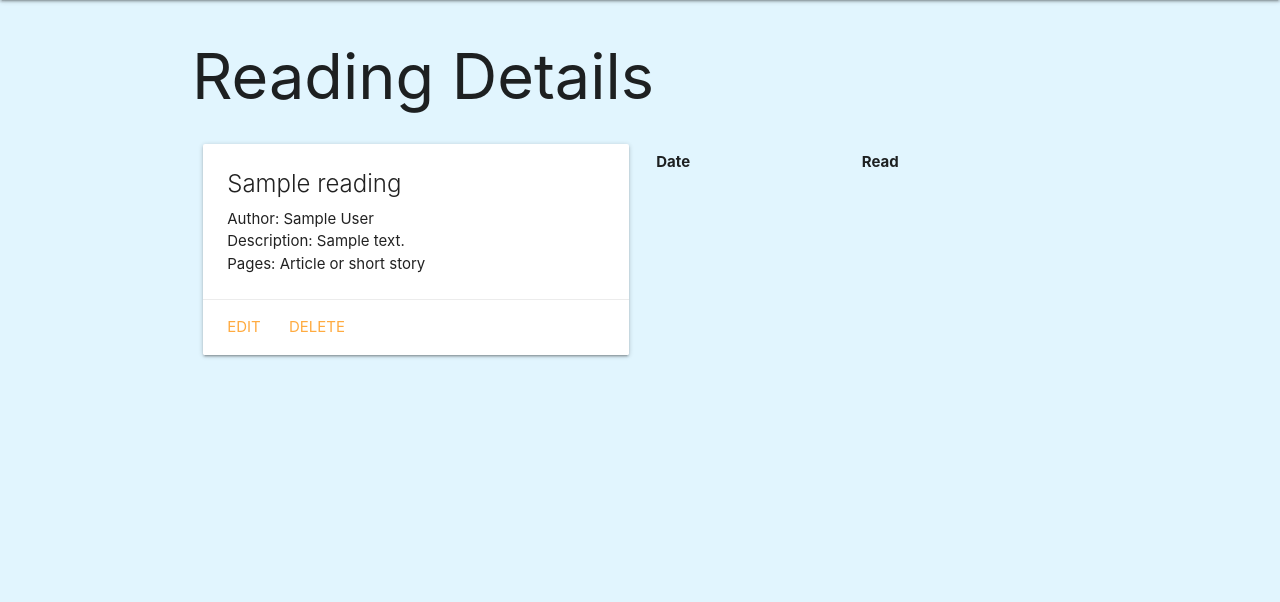
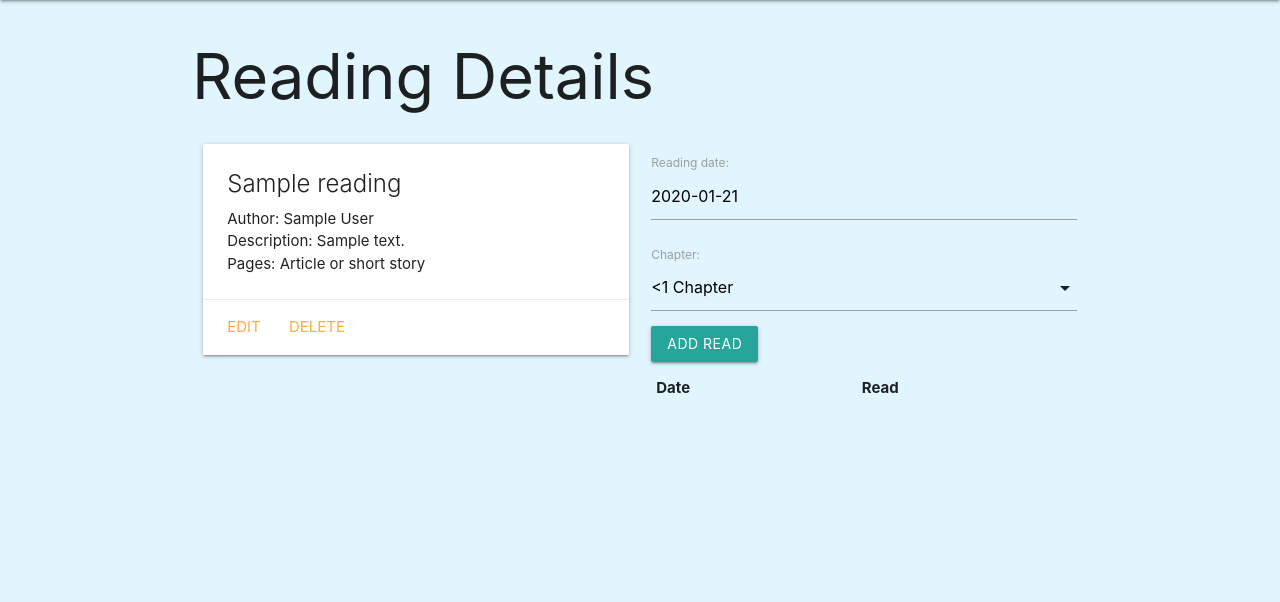
Before and after one commit to Bridgta/your-reading-list, a Django app: page /readings/1/ in a window 1280 px wide. Shown: the part 64-666 px from the top of the page. Run offline with Django 3.2, Linux system fonts and the light colour scheme; tables that the repository leaves empty hold one stand-in row (values such as "Sample post"); lists and menus that the app fills with data are empty.

Commit message:
updated forms pageand model

```diff
--- /dev/null
+++ b/main_app/forms.py
@@ -0,0 +1,7 @@
+from django.forms import ModelForm
+from .models import Read
+
+class ReadForm(ModelForm):
+    class Meta:
+        model = Read
+        fields = ['date', 'chapter']
--- a/main_app/models.py
+++ b/main_app/models.py
@@ -36,3 +36,7 @@ reading = models.ForeignKey(Reading, on_delete=models.CASCADE)
 def __str__(self):
         # Nice method for obtaining the friendly value of a Field.choice
         return f"{self.get_chapter_display()} on {self.date}"
+
+
+class Meta:
+        ordering = ['-date']
--- a/main_app/templates/base.html
+++ b/main_app/templates/base.html
@@ -15,6 +15,7 @@
       type="text/css"
       href="{% static 'css/style.css' %}"
     />
+    <script src="https://cdnjs.cloudflare.com/ajax/libs/materialize/1.0.0/js/materialize.min.js"></script>
   </head>
   <body>
     <header class="navbar-fixed">
--- a/main_app/templates/readings/detail.html
+++ b/main_app/templates/readings/detail.html
@@ -21,6 +21,10 @@
     </div>
   </div>
   <div class="col s6">
+    <form action="{% url 'add_read' reading.id %}" method="post">
+      {% csrf_token %} {{ read_form.as_p }}
+      <input type="submit" class="btn" value="Add Read" />
+    </form>
     <table class="striped">
       <thead>
         <tr>
@@ -29,7 +33,7 @@
         </tr>
       </thead>
       <tbody>
-        {% for read in Reading.read_set.all %}
+        {% for read in reading.read_set.all %}
         <tr>
           <td>{{read.date}}</td>
           <td>{{read.get_chapter_display}}</td>
@@ -39,5 +43,16 @@
     </table>
   </div>
 </div>
+<script>
+  var dateEl = document.getElementById("id_date");
+  M.Datepicker.init(dateEl, {
+    format: "yyyy-mm-dd",
+    defaultDate: new Date(),
+    setDefaultDate: true,
+    autoClose: true
+  });
 
+  var selectEl = document.getElementById("id_chapter");
+  M.FormSelect.init(selectEl);
+</script>
 {% endblock %}
--- a/main_app/urls.py
+++ b/main_app/urls.py
@@ -9,4 +9,5 @@ urlpatterns = [
     path('readings/create/', views.ReadingCreate.as_view(), name='readings_create'),
     path('readings/<int:pk>/update/', views.ReadingUpdate.as_view(), name='readings_update'),
     path('readings/<int:pk>/delete/', views.ReadingDelete.as_view(), name='readings_delete'),
+    path('readings/<int:reading_id>/add_read/', views.add_read, name='add_read'),
 ]
--- a/main_app/views.py
+++ b/main_app/views.py
@@ -1,6 +1,7 @@
-from django.shortcuts import render
+from django.shortcuts import render, redirect
 from django.views.generic.edit import CreateView, UpdateView, DeleteView
 from .models import Reading
+from .forms import ReadForm
 
 
 class ReadingCreate(CreateView):
@@ -31,4 +32,13 @@ def readings_index(request):
 
 def readings_detail(request, reading_id):
     reading = Reading.objects.get(id=reading_id)
-    return render(request, 'readings/detail.html', { 'reading': reading })
+    read_form = ReadForm()
+    return render(request, 'readings/detail.html', { 'reading': reading, 'read_form': read_form })
+
+def add_read(request, reading_id):
+    form = ReadForm(request.POST)
+    if form.is_valid():
+        new_read = form.save(commit=False)
+        new_read.reading_id = reading_id
+        new_read.save()
+    return redirect('detail', reading_id=reading_id)
```
